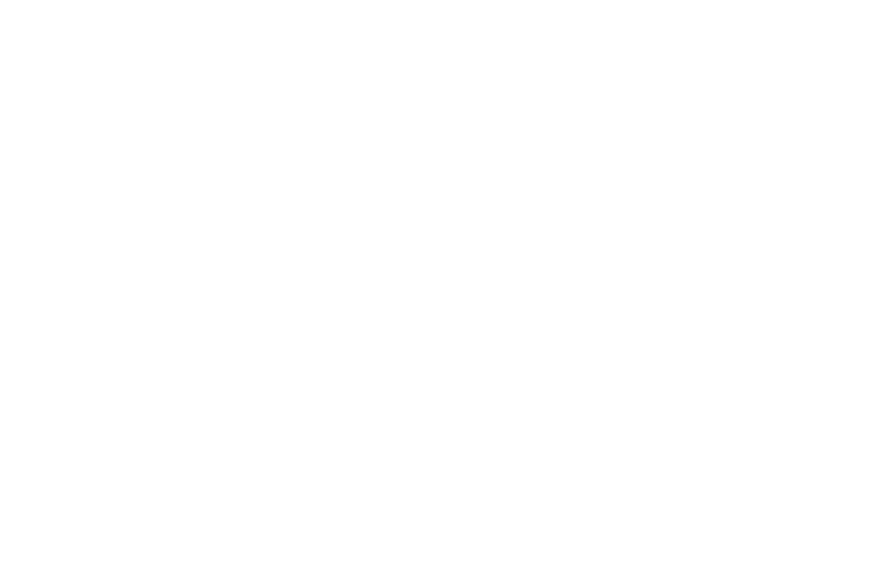
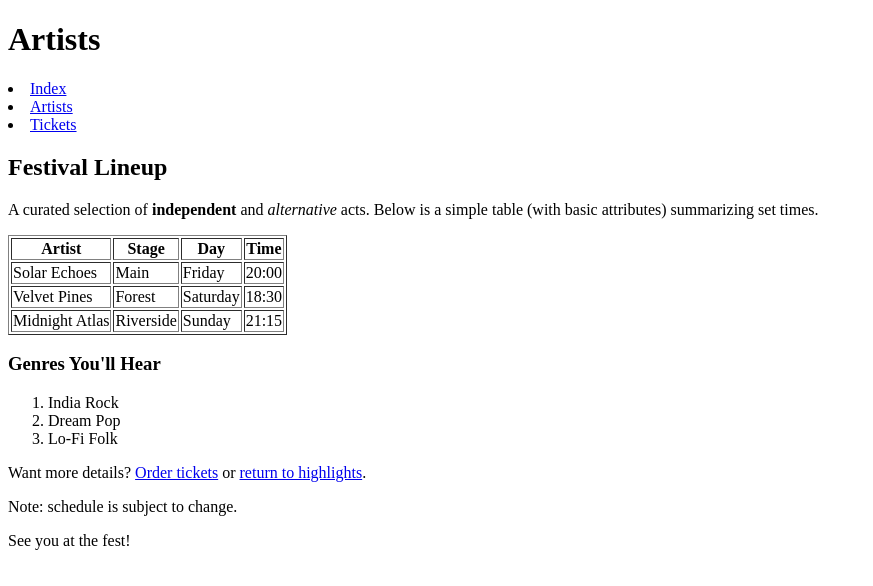
Before and after one commit to sasportastal-art/html-project, a plain HTML site: page artists.html in a window 1280 px wide. Shown: the whole page, without its empty margins (0-873 px from the left). Drawn offline with Linux system fonts and the light colour scheme.

Commit message:
Add files via upload

```diff
--- a/artists.html
+++ b/artists.html
@@ -3,9 +3,76 @@
 <head>
     <meta charset="UTF-8">
     <meta name="viewport" content="width=device-width, initial-scale=1.0">
-    <title>Document</title>
+    <title>Artists</title>
 </head>
 <body>
+    <header>
+        <h1>Artists</h1>
+        <nav>
+            <li><a href="index.html">Index</a></li>
+            <li><a href="artists.html">Artists</a></li>
+            <li><a href="tickets.html">Tickets</a></li>
+        </nav>
+    </header>
+
+    <main>
+        <section id="lineup">
+            <h2>Festival Lineup</h2>
+            <p>A curated selection of <strong>independent</strong> and <em>alternative</em> acts. Below is a simple table (with basic attributes) summarizing set times.</p>
+
+            <table border="1">
+                <!-- שלב 1:נבנה כותרות ראשונות לטבלה (עבור העמודות ) -->
+                <thead>
+                    <tr>
+                        <th scope="col">Artist</th>
+                        <th scope="col">Stage</th>
+                        <th scope="col">Day</th>
+                        <th scope="col">Time</th>
+                    </tr>
+                </thead>
+                <!-- שלב 2 : נבנה את גוף הטבלה ונתייחס לכך כבנייה בשורות -->
+                <tbody>
+                    <tr>
+                        <td>Solar Echoes</td>
+                        <td>Main</td>
+                        <td>Friday</td>
+                        <td>20:00</td>
+                    </tr>
+
+                    <tr>
+                        <td>Velvet Pines</td>
+                        <td>Forest</td>
+                        <td>Saturday</td>
+                        <td>18:30</td>
+                    </tr>
+
+                    <tr>
+                        <td>Midnight Atlas</td>
+                        <td>Riverside</td>
+                        <td>Sunday</td>
+                        <td>21:15</td>
+                    </tr>
+                </tbody>
+            </table>
+        </section>
+
+        <section id="genres">
+            <h3>Genres You'll Hear</h3>
+            <ol>
+                <li>India Rock</li>
+                <li>Dream Pop</li>
+                <li>Lo-Fi Folk</li>
+            </ol>
+        </section>
+
+        <section id="details">
+            <p>Want more details? <a href="tickets.html#buyerInfo">Order tickets</a> or <a href="index.html#highlights">return to highlights</a>.</p>
+            <p>Note: schedule is subject to change.</p>
+        </section>
+    </main>
+    <footer>
+        <p>See you at the fest!</p>
+    </footer>
 
 </body>
 </html>
```
